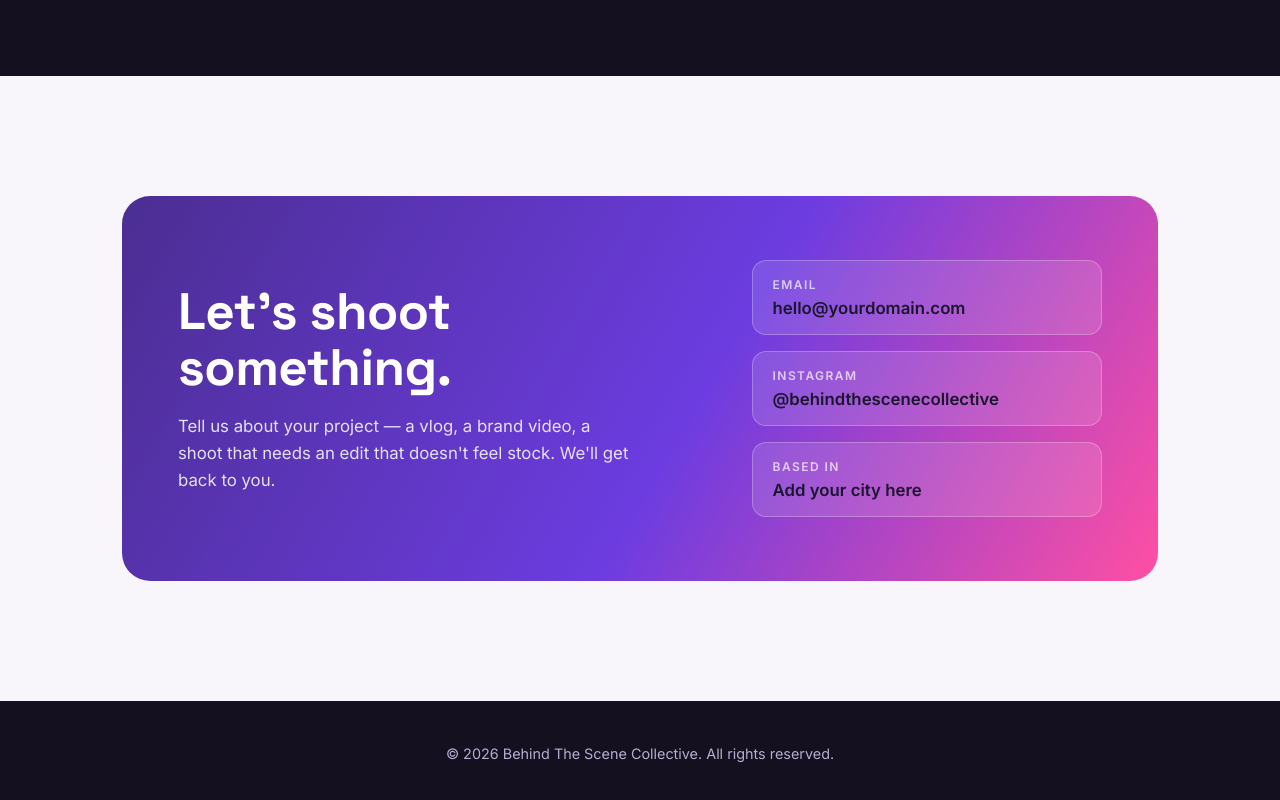
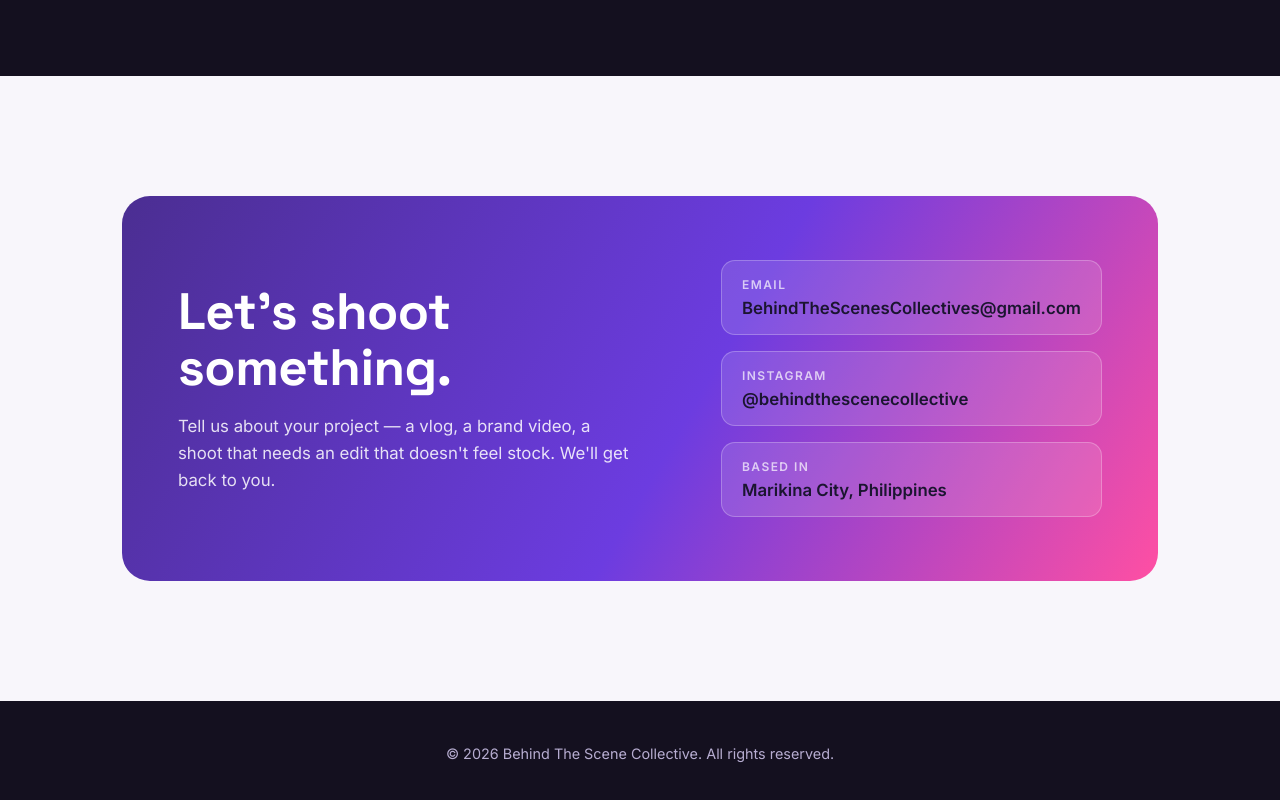
Before and after one commit to Baziengus/Behind-the-scenes-collectives, a plain HTML site: page index.html in a window 1280 px wide. Shown: the part 2481-3281 px from the top of the page. Drawn offline with Linux system fonts and the light colour scheme.

Commit message:
Update contact email and location in index.html

```diff
--- a/index.html
+++ b/index.html
@@ -578,7 +578,7 @@
       <div class="contact-details">
         <div class="contact-item">
           <div class="k">Email</div>
-          <div class="v">hello@yourdomain.com</div>
+          <div class="v">BehindTheScenesCollectives@gmail.com</div>
         </div>
         <div class="contact-item">
           <div class="k">Instagram</div>
@@ -586,7 +586,7 @@
         </div>
         <div class="contact-item">
           <div class="k">Based in</div>
-          <div class="v">Add your city here</div>
+          <div class="v">Marikina City, Philippines</div>
         </div>
       </div>
     </div>
```
